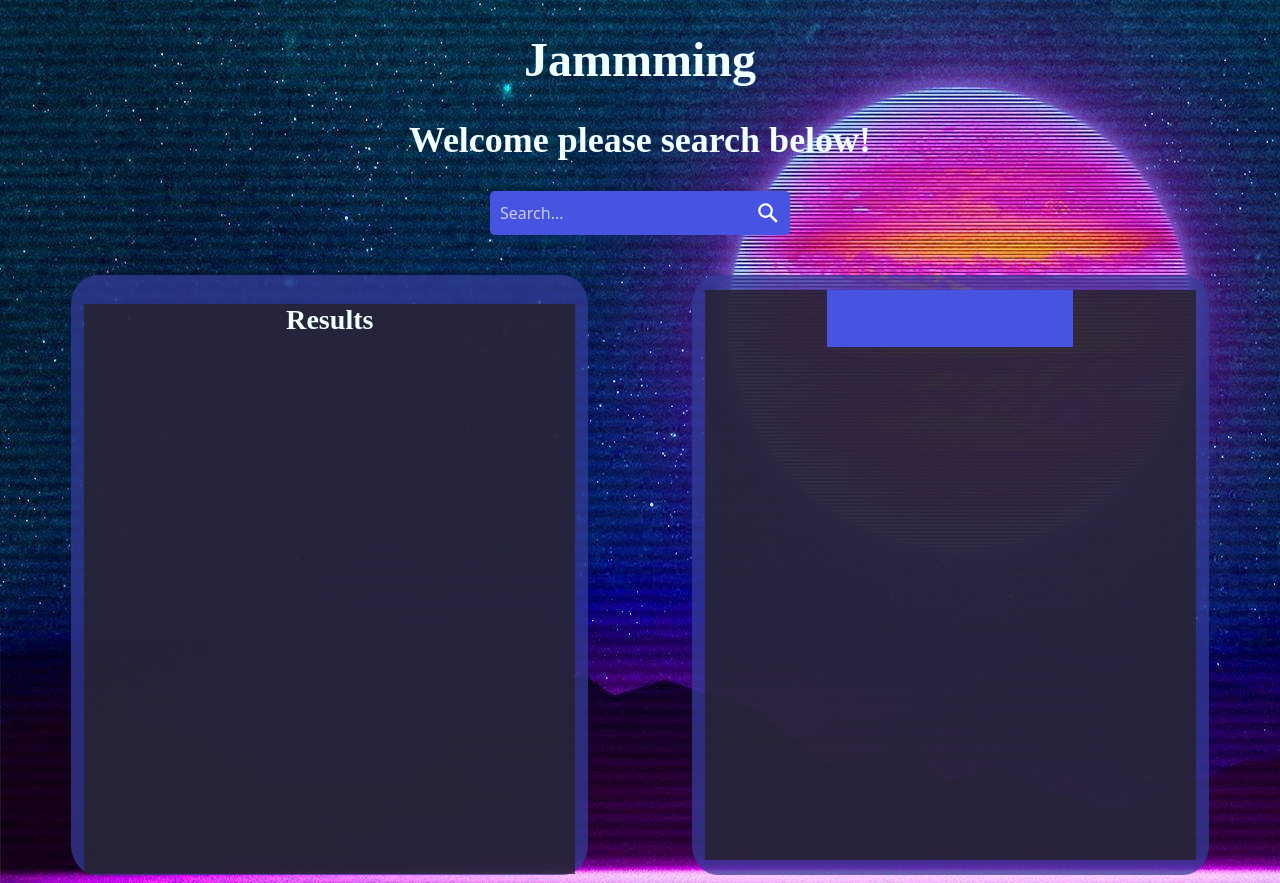
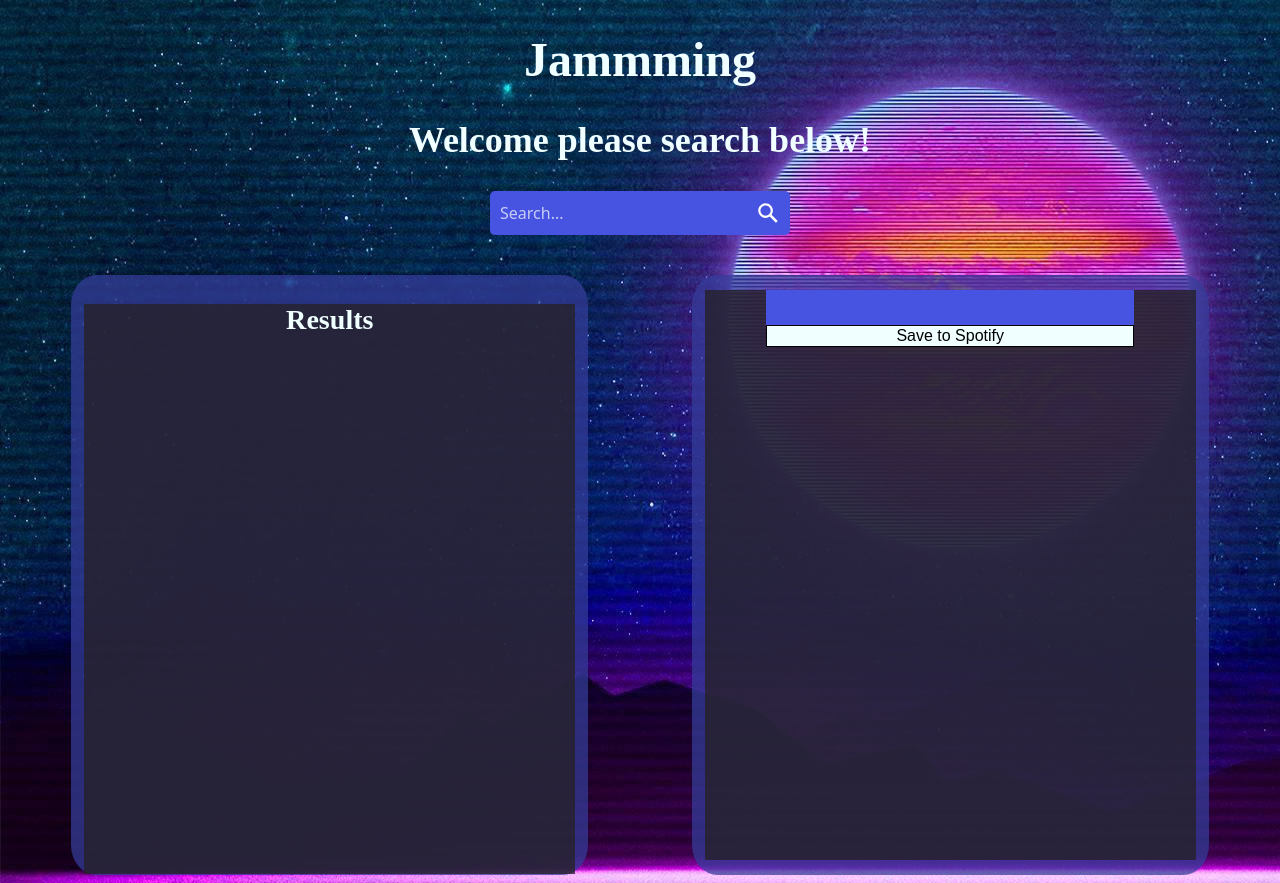
Before and after one commit to JamesLieb/jamming, a React (Create React App) app: page / in a window 1280 px wide. Built offline with nearby package versions, Linux system fonts and the light colour scheme.

Commit message:
added some button functionality and added search.js and list.js

```diff
--- a/src/App.js
+++ b/src/App.js
@@ -10,7 +10,7 @@
             <div className="search">
                 <form id='form' role='search'>
                 <input type='search' id='query' name='q' placeholder="Search..." aria-label="Search throught songs"></input>
-                <button><svg viewBox="0 0 1024 1024"><path class="path1" d="M848.471 928l-263.059-263.059c-48.941 36.706-110.118 55.059-177.412 55.059-171.294 0-312-140.706-312-312s140.706-312 312-312c171.294 0 312 140.706 312 312 0 67.294-24.471 128.471-55.059 177.412l263.059 263.059-79.529 79.529zM189.623 408.078c0 121.364 97.091 218.455 218.455 218.455s218.455-97.091 218.455-218.455c0-121.364-103.159-218.455-218.455-218.455-121.364 0-218.455 97.091-218.455 218.455z"></path></svg></button>
+                <button id="search-button"><svg viewBox="0 0 1024 1024"><path class="path1" d="M848.471 928l-263.059-263.059c-48.941 36.706-110.118 55.059-177.412 55.059-171.294 0-312-140.706-312-312s140.706-312 312-312c171.294 0 312 140.706 312 312 0 67.294-24.471 128.471-55.059 177.412l263.059 263.059-79.529 79.529zM189.623 408.078c0 121.364 97.091 218.455 218.455 218.455s218.455-97.091 218.455-218.455c0-121.364-103.159-218.455-218.455-218.455-121.364 0-218.455 97.091-218.455 218.455z"></path></svg></button>
                 </form>
             </div>
             <div className="container">
@@ -24,6 +24,7 @@
                     <div className="new-div">
                         <div className="playlist-name">
                         <input type='text' name="playlist" aria-label="enter your playlist naem"></input>
+                        <button id="save-spotify"><span>Save to Spotify</span></button>
                         </div>
 
                     </div>
--- /dev/null
+++ b/src/List.js
@@ -0,0 +1 @@
+import React from "react";
--- /dev/null
+++ b/src/Search.js
@@ -0,0 +1 @@
+import React from "react";
--- a/src/styles.css
+++ b/src/styles.css
@@ -44,7 +44,7 @@
     opacity: 0.7;
   }
 
-  button {
+  #search-button {
     all: unset;
     cursor: pointer;
     width: 44px;
@@ -93,11 +93,28 @@
 }
 
 .playlist-name {
+    display: flex;
+    flex-flow: column nowrap;
+    justify-content: center;
+    align-content: center;
     height:10%;
-    width:50%;
+    width:75%;
     background-color: #4654e1;
     margin: 0 auto;
 }
 h3 {
     text-align: center;
 }
+
+#save-spotify {
+  background-color: azure;
+  font-size: 1rem;
+  border: 1px solid black;
+  cursor: pointer;
+}
+
+#save-spotify:active {
+  border-radius: 15% 15% 0 0;
+  background: #4654e1;
+  color:azure;
+}
```
